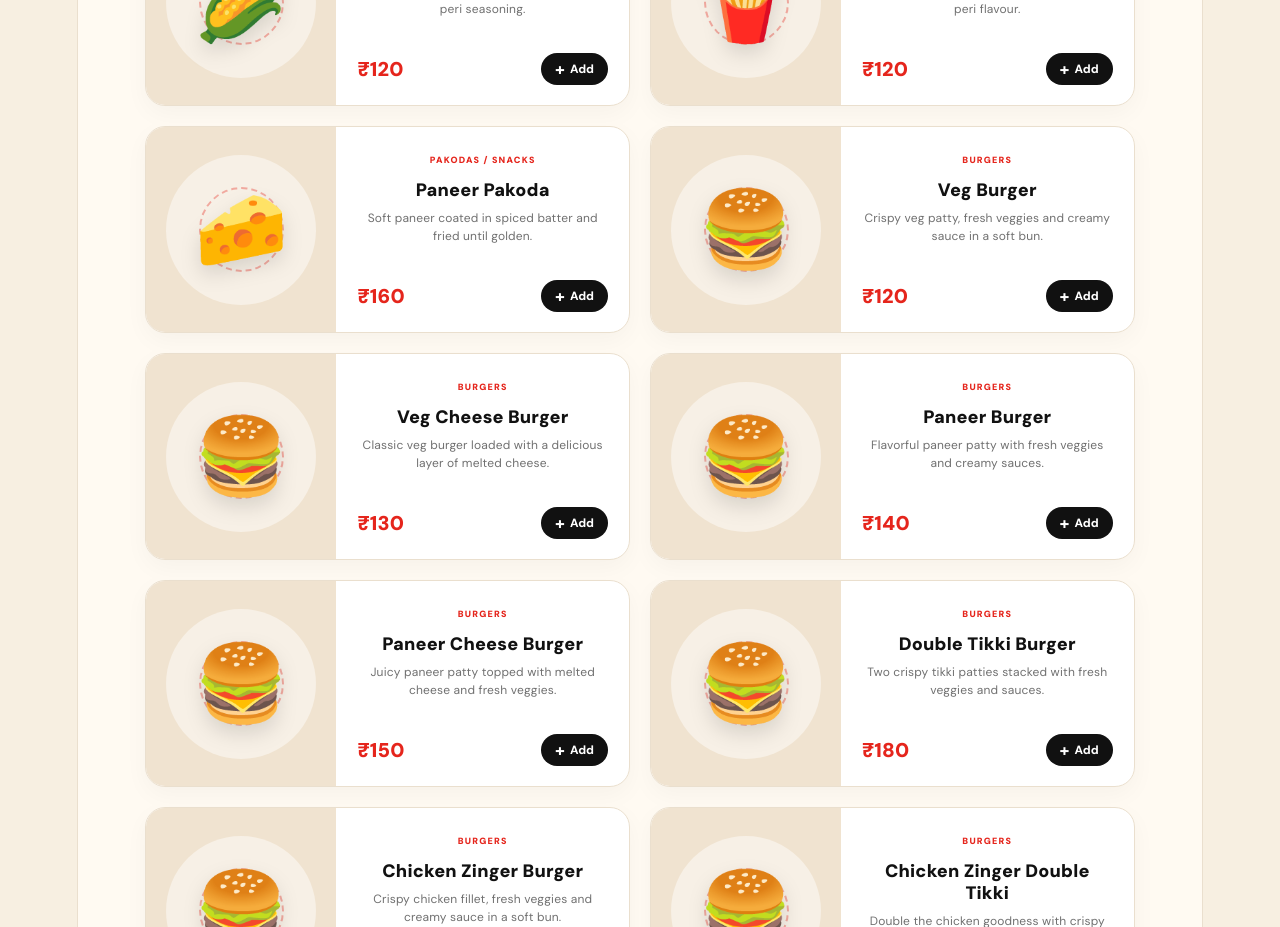
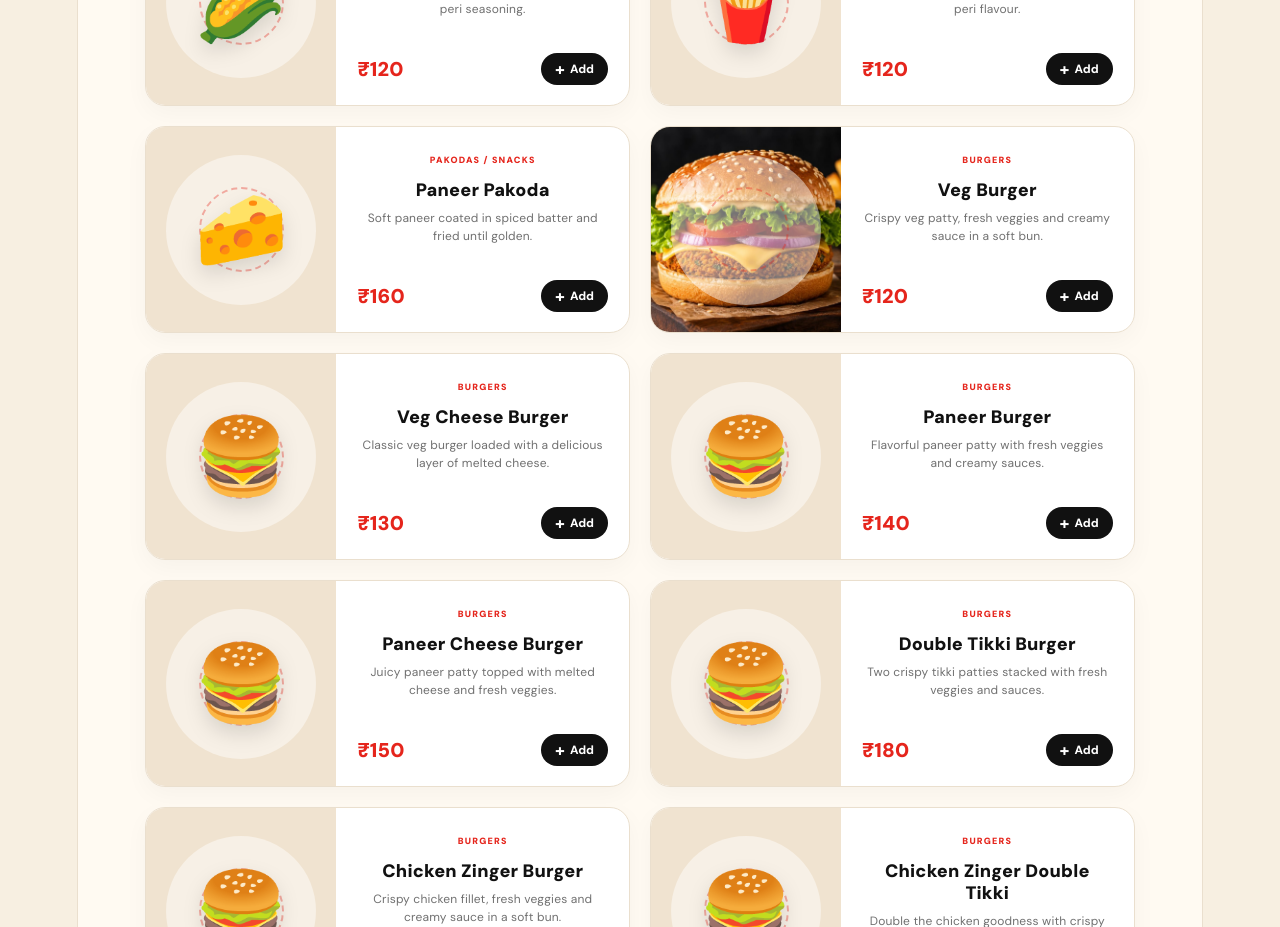
Before and after one commit to vkmj1430/jonnies-kampus-kitchen, a React (Vite) app: page / in a window 1280 px wide. Shown: the part 2440-3367 px from the top of the page. Built offline with nearby package versions, Linux system fonts and the light colour scheme.

Commit message:
Add Veg Burger food image

```diff
--- a/src/App.css
+++ b/src/App.css
@@ -2716,3 +2716,10 @@ footer {
     bottom: 12%;
   }
 }
+/* Food Card Images */
+.food-card-image {
+  width: 100%;
+  height: 100%;
+  object-fit: cover;
+  display: block;
+}
--- a/src/App.jsx
+++ b/src/App.jsx
@@ -25,7 +25,7 @@ const menuItems = [
   { id: 13, name: "Paneer Pakoda", price: 160, category: "Pakodas / Snacks", emoji: "🧀" },
 
   // BURGERS
-  { id: 14, name: "Veg Burger", price: 120, category: "Burgers", emoji: "🍔" },
+  { id: 14, name: "Veg Burger", price: 120, category: "Burgers", emoji: "🍔", image: "/food/veg-burger.jpg" },
   { id: 15, name: "Veg Cheese Burger", price: 130, category: "Burgers", emoji: "🍔" },
   { id: 16, name: "Paneer Burger", price: 140, category: "Burgers", emoji: "🍔" },
   { id: 17, name: "Paneer Cheese Burger", price: 150, category: "Burgers", emoji: "🍔" },
@@ -773,9 +773,17 @@ function App() {
 
                 <div className="food-image">
 
-                  <div className="food-emoji">
-                    {item.emoji}
-                  </div>
+                  {item.image ? (
+                    <img
+                      src={item.image}
+                      alt={item.name}
+                      className="food-card-image"
+                    />
+                  ) : (
+                    <div className="food-emoji">
+                      {item.emoji}
+                    </div>
+                  )}
 
                   <div className="food-image-shape"></div>
 
```
Also changed, not shown: public/food/veg-burger.jpg (added).
